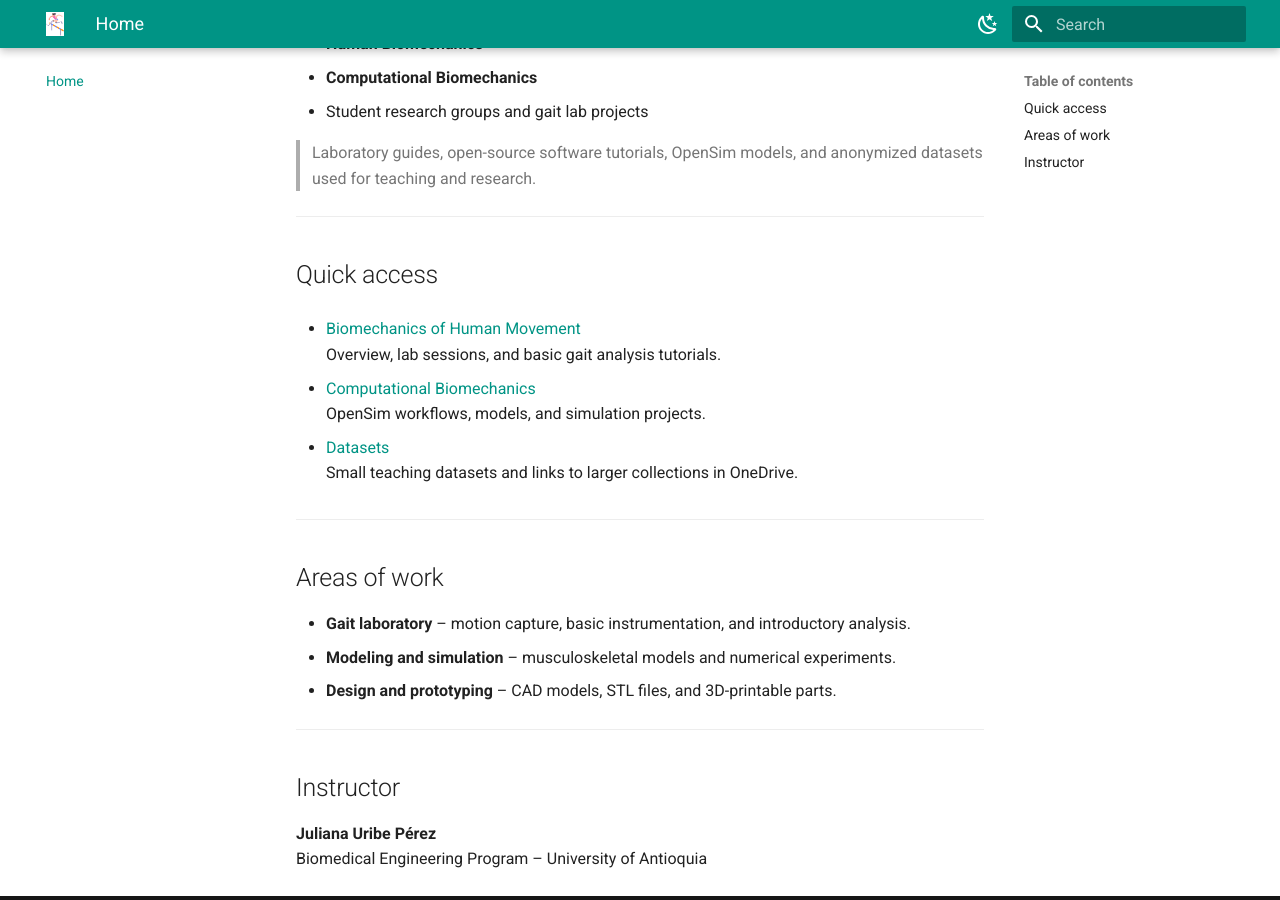
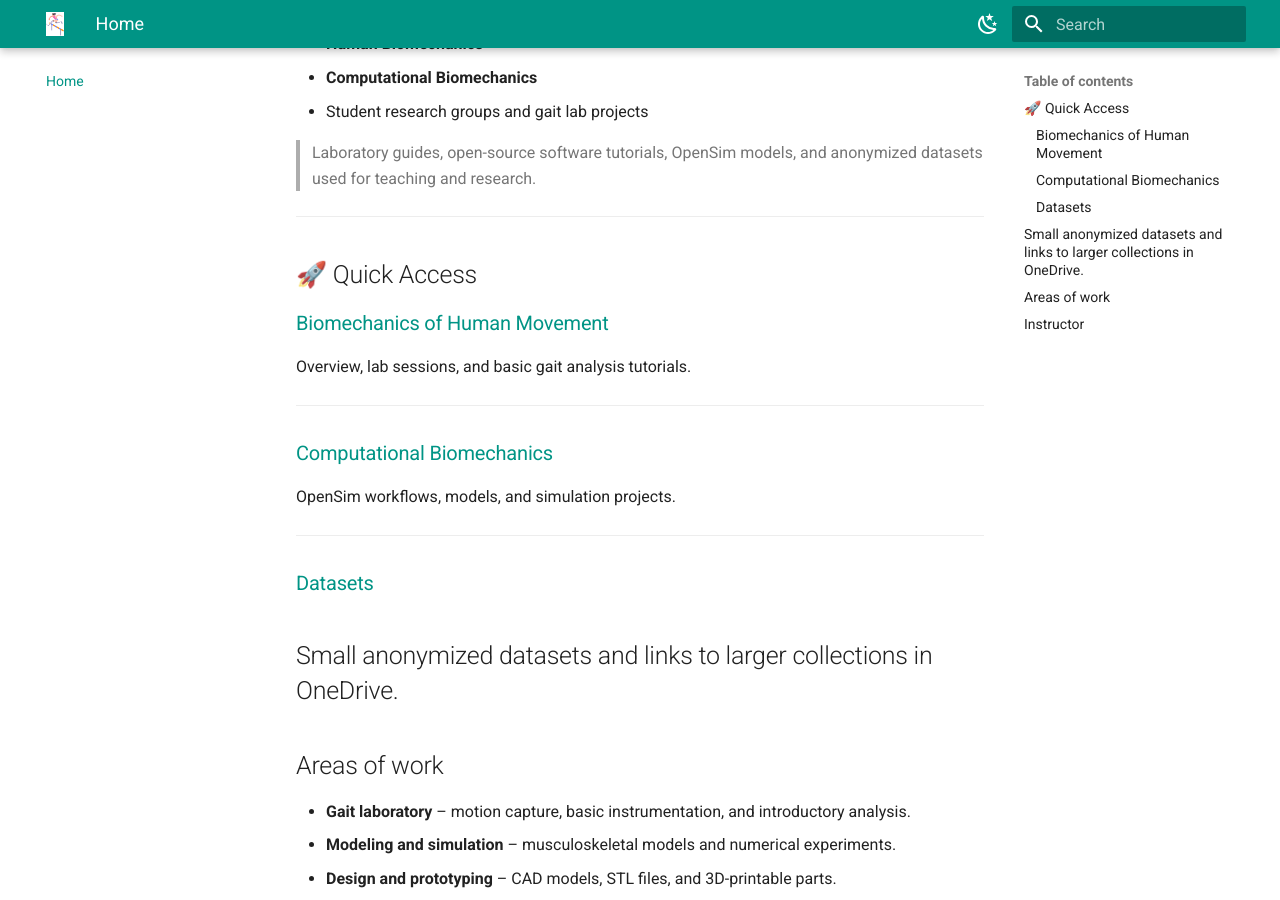
Before and after one commit to julianauribep-glitch/biomechanics-udea, an MkDocs documentation site: the page built from docs/index.md, in a window 1280 px wide and 900 px high, scrolled down 569 px. Built offline with MkDocs 1.6.1 and Material for MkDocs 9.7.7, drawn with Linux system fonts in a browser that asks for light colours.

Commit message:
Update quick access section in index.md

```diff
--- a/docs/index.md
+++ b/docs/index.md
@@ -14,18 +14,20 @@ This website hosts educational material for:
 > Laboratory guides, open-source software tutorials, OpenSim models, and anonymized datasets used for teaching and research.
 
 ---
+## 🚀 Quick Access
 
-## Quick access
+### [Biomechanics of Human Movement](biomechanics.md)
+Overview, lab sessions, and basic gait analysis tutorials.
 
-- [Biomechanics of Human Movement](biomechanics.md)
-  Overview, lab sessions, and basic gait analysis tutorials.
+---
 
-- [Computational Biomechanics](computational_biomechanics.md)
-  OpenSim workflows, models, and simulation projects.
+### [Computational Biomechanics](computational_biomechanics.md)
+OpenSim workflows, models, and simulation projects.
 
-- [Datasets](datasets.md)
-  Small teaching datasets and links to larger collections in OneDrive.
+---
 
+### [Datasets](datasets.md)
+Small anonymized datasets and links to larger collections in OneDrive.
 ---
 
 ## Areas of work
```
